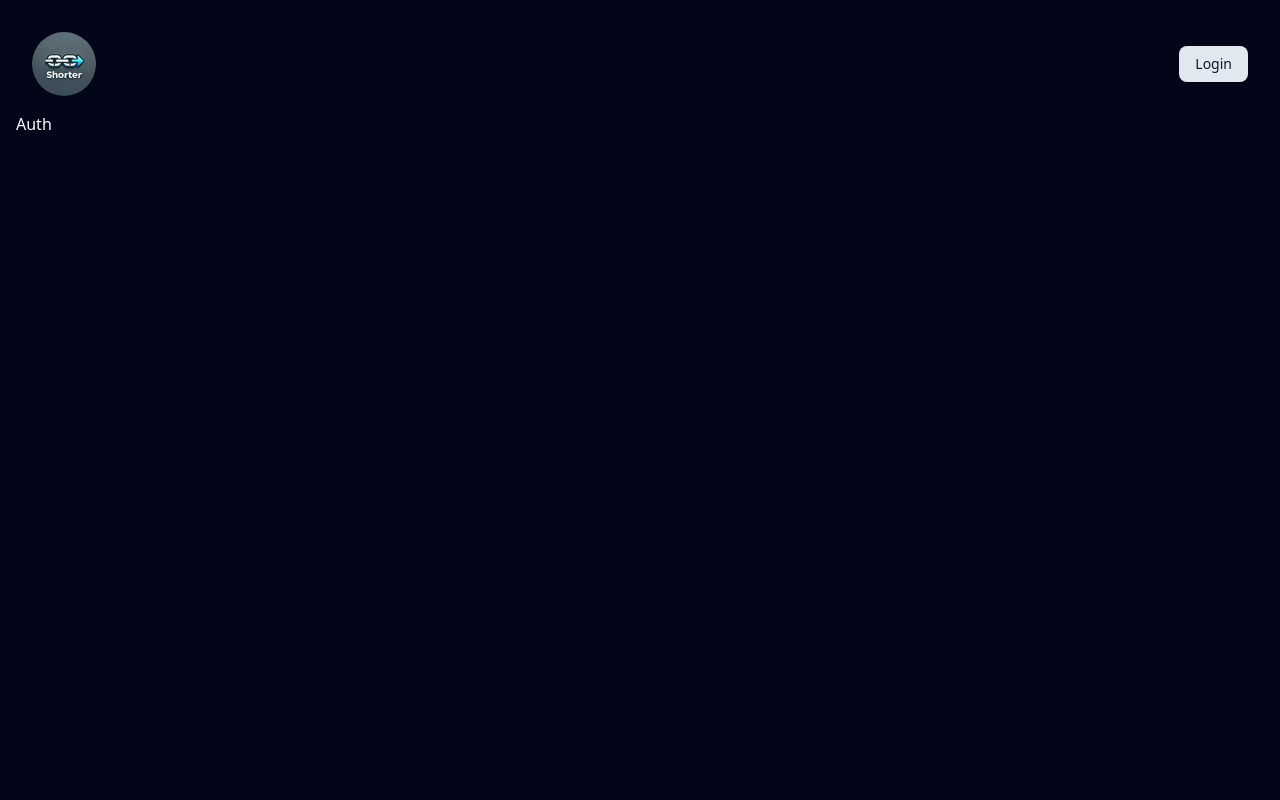
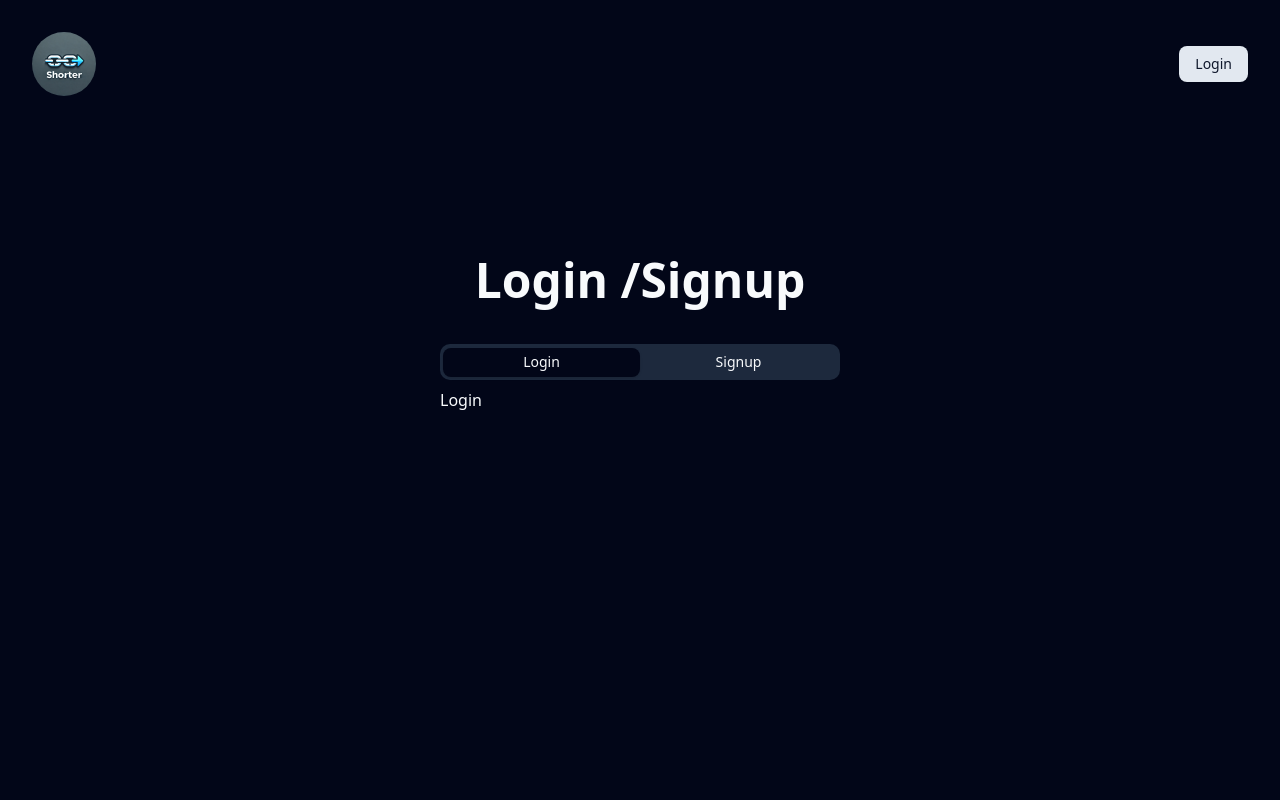
Before and after one commit to Tariq-act/url-shortener, a React (Vite) app: page /auth in a window 1280 px wide. Shown: the top 800 px of the page. Built offline with nearby package versions, Linux system fonts and the light colour scheme.

Commit message:
login api

```diff
--- /dev/null
+++ b/src/components/login.jsx
@@ -0,0 +1,7 @@
+import React from "react";
+
+const Login = () => {
+  return <div>Login</div>;
+};
+
+export default Login;
--- /dev/null
+++ b/src/components/signup.jsx
@@ -0,0 +1,7 @@
+import React from "react";
+
+const Signup = () => {
+  return <div>Signup</div>;
+};
+
+export default Signup;
--- /dev/null
+++ b/src/db/apiAuth.js
@@ -0,0 +1,12 @@
+import supabase from "./supabase";
+
+export async function login({ email, password }) {
+  const { data, error } = await supabase.auth.signInWithPassword({
+    email,
+    password,
+  });
+
+  if (error) throw new Error(error.message);
+
+  return data;
+}
--- a/src/db/supabase.js
+++ b/src/db/supabase.js
@@ -1,6 +1,6 @@
 import { createClient } from "@supabase/supabase-js";
 
-const supabaseUrl = import.meta.env.VITE_SUPABASE_URL;
+export const supabaseUrl = import.meta.env.VITE_SUPABASE_URL;
 const supabaseKey = import.meta.env.VITE_SUPABASE_ANON_KEY;
 const supabase = createClient(supabaseUrl, supabaseKey);
 
--- a/src/pages/auth.jsx
+++ b/src/pages/auth.jsx
@@ -1,7 +1,34 @@
+import Login from "@/components/login";
+import Signup from "@/components/signup";
+import { Tabs, TabsContent, TabsList, TabsTrigger } from "@/components/ui/tabs";
 import React from "react";
+import { useSearchParams } from "react-router-dom";
 
 const Auth = () => {
-  return <div>Auth</div>;
+  const [searchParams] = useSearchParams();
+
+  return (
+    <div className="mt-36 flex flex-col items-center gap-10">
+      <h1 className="text-5xl font-extrabold">
+        {searchParams.get("createNew")
+          ? "Hold up! Let's login first..."
+          : "Login /Signup"}
+      </h1>
+
+      <Tabs defaultValue="login" className="w-[400px]">
+        <TabsList className={"grid w-full grid-cols-2"}>
+          <TabsTrigger value="login">Login</TabsTrigger>
+          <TabsTrigger value="signup">Signup</TabsTrigger>
+        </TabsList>
+        <TabsContent value="login">
+          <Login />
+        </TabsContent>
+        <TabsContent value="signup">
+          <Signup />
+        </TabsContent>
+      </Tabs>
+    </div>
+  );
 };
 
 export default Auth;
```
